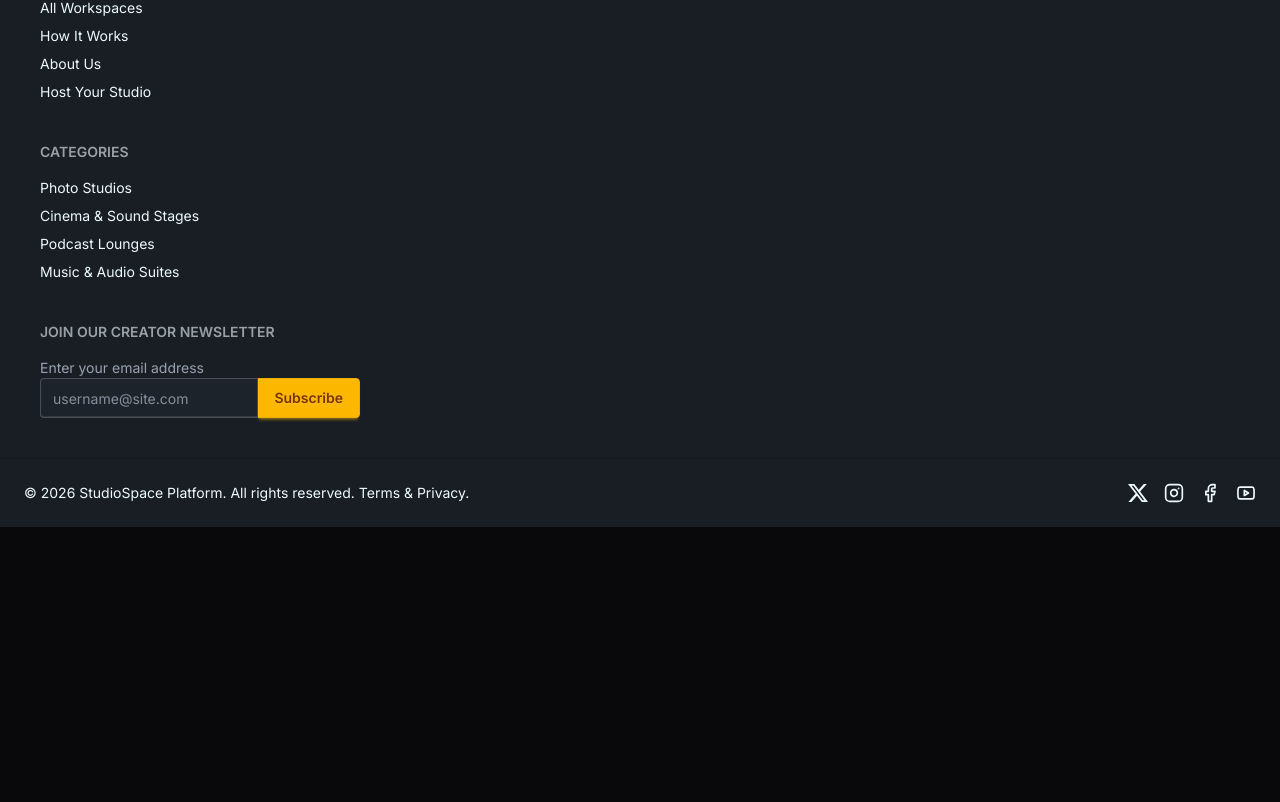
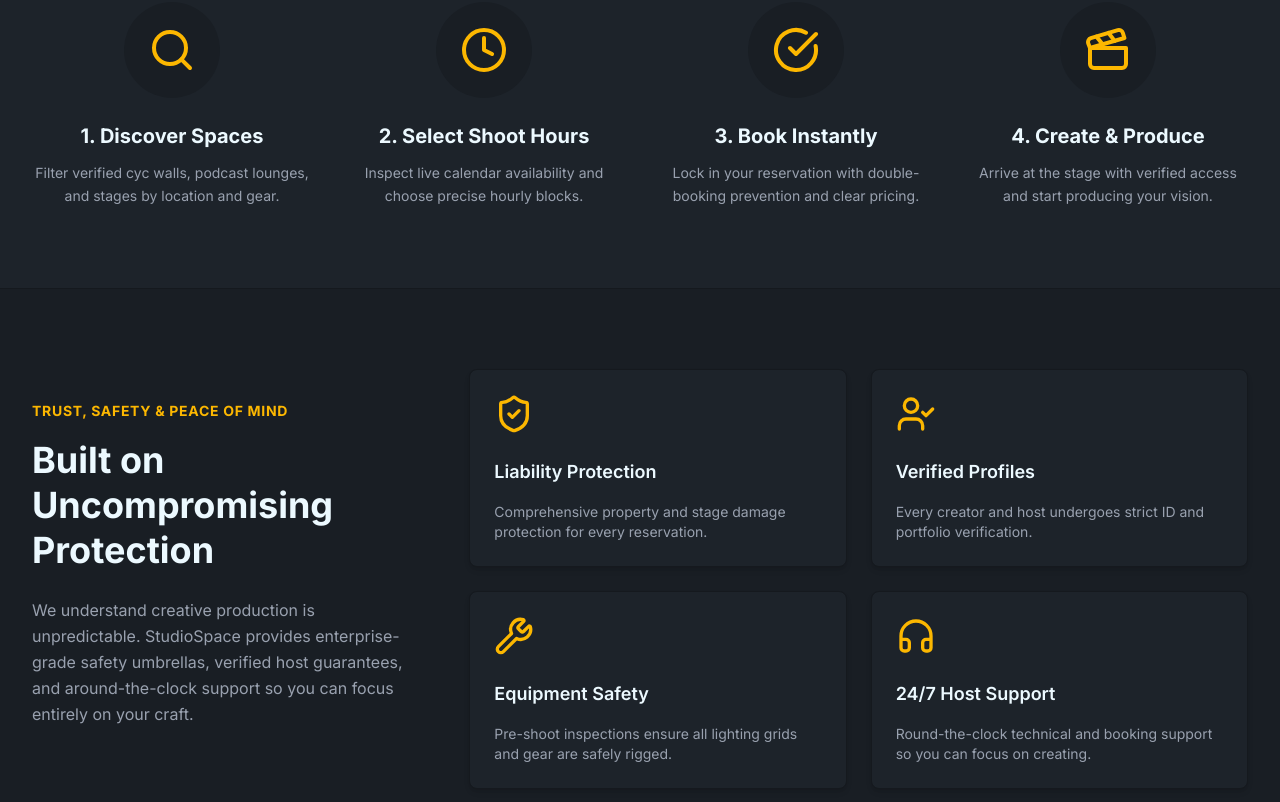
Before and after one commit to abdullahahmadmahee/Cat_Harry_Studio, a Next.js app: page / in a window 1280 px wide. Shown: the part 1478-2280 px from the top of the page. Before the commit the page ends 2005 px from the top, so only its background shows below. Built offline with nearby package versions, Linux system fonts and the light colour scheme.

Commit message:
feat: add static how it works and host guarantee sections

```diff
--- a/src/app/page.tsx
+++ b/src/app/page.tsx
@@ -1,11 +1,15 @@
 import HeroBanner from "@/components/home/HeroBanner";
 import BrowseCategories from "@/components/home/BrowseCategories";
+import HowItWorks from "@/components/home/HowItWorks";
+import HostGuarantee from "@/components/home/HostGuarantee";
 
 export default function Home() {
   return (
     <main className="min-h-screen bg-base-100 text-base-content flex flex-col">
       <HeroBanner />
       <BrowseCategories />
+      <HowItWorks />
+      <HostGuarantee />
     </main>
   );
 }
--- /dev/null
+++ b/src/components/home/HostGuarantee.tsx
@@ -0,0 +1,64 @@
+import { ShieldCheck, UserCheck, Wrench, HeadphonesIcon } from "lucide-react";
+
+export default function HostGuarantee() {
+  const assurances = [
+    {
+      id: 1,
+      title: "Liability Protection",
+      icon: <ShieldCheck className="w-10 h-10 text-warning" />,
+      description: "Comprehensive property and stage damage protection for every reservation.",
+    },
+    {
+      id: 2,
+      title: "Verified Profiles",
+      icon: <UserCheck className="w-10 h-10 text-warning" />,
+      description: "Every creator and host undergoes strict ID and portfolio verification.",
+    },
+    {
+      id: 3,
+      title: "Equipment Safety",
+      icon: <Wrench className="w-10 h-10 text-warning" />,
+      description: "Pre-shoot inspections ensure all lighting grids and gear are safely rigged.",
+    },
+    {
+      id: 4,
+      title: "24/7 Host Support",
+      icon: <HeadphonesIcon className="w-10 h-10 text-warning" />,
+      description: "Round-the-clock technical and booking support so you can focus on creating.",
+    },
+  ];
+
+  return (
+    <section id="about-us" className="py-20 bg-base-200 border-t border-base-300">
+      <div className="max-w-7xl mx-auto px-4 lg:px-8">
+        <div className="flex flex-col lg:flex-row gap-12 items-center">
+          <div className="lg:w-1/3">
+            <span className="text-warning font-bold tracking-wider uppercase text-sm">
+              Trust, Safety & Peace of Mind
+            </span>
+            <h2 className="text-3xl md:text-4xl font-bold mt-4 mb-6 leading-tight">
+              Built on Uncompromising Protection
+            </h2>
+            <p className="text-gray-400 mb-8 leading-relaxed">
+              We understand creative production is unpredictable. StudioSpace provides enterprise-grade safety umbrellas, verified host guarantees, and around-the-clock support so you can focus entirely on your craft.
+            </p>
+          </div>
+
+          <div className="lg:w-2/3 grid grid-cols-1 md:grid-cols-2 gap-6">
+            {assurances.map((item) => (
+              <div key={item.id} className="card bg-base-100 shadow-md border border-base-300 hover:border-warning/50 transition-colors duration-300">
+                <div className="card-body">
+                  <div className="mb-4">
+                    {item.icon}
+                  </div>
+                  <h3 className="card-title text-lg">{item.title}</h3>
+                  <p className="text-gray-400 text-sm mt-2">{item.description}</p>
+                </div>
+              </div>
+            ))}
+          </div>
+        </div>
+      </div>
+    </section>
+  );
+}
--- /dev/null
+++ b/src/components/home/HowItWorks.tsx
@@ -0,0 +1,55 @@
+import { Search, Clock, CheckCircle, Clapperboard } from "lucide-react";
+
+export default function HowItWorks() {
+  const steps = [
+    {
+      id: 1,
+      title: "1. Discover Spaces",
+      icon: <Search className="w-12 h-12 text-warning" />,
+      description: "Filter verified cyc walls, podcast lounges, and stages by location and gear.",
+    },
+    {
+      id: 2,
+      title: "2. Select Shoot Hours",
+      icon: <Clock className="w-12 h-12 text-warning" />,
+      description: "Inspect live calendar availability and choose precise hourly blocks.",
+    },
+    {
+      id: 3,
+      title: "3. Book Instantly",
+      icon: <CheckCircle className="w-12 h-12 text-warning" />,
+      description: "Lock in your reservation with double-booking prevention and clear pricing.",
+    },
+    {
+      id: 4,
+      title: "4. Create & Produce",
+      icon: <Clapperboard className="w-12 h-12 text-warning" />,
+      description: "Arrive at the stage with verified access and start producing your vision.",
+    },
+  ];
+
+  return (
+    <section id="how-it-works" className="py-20 bg-base-100">
+      <div className="max-w-7xl mx-auto px-4 lg:px-8">
+        <div className="text-center mb-16">
+          <h2 className="text-3xl md:text-4xl font-bold">How StudioSpace Works</h2>
+          <p className="text-gray-400 mt-4 max-w-2xl mx-auto">
+            Four simple steps from pre-production concept to rolling cameras in world-class creative facilities.
+          </p>
+        </div>
+
+        <div className="grid grid-cols-1 md:grid-cols-2 lg:grid-cols-4 gap-8">
+          {steps.map((step) => (
+            <div key={step.id} className="flex flex-col items-center text-center group">
+              <div className="w-24 h-24 rounded-full bg-base-200 flex items-center justify-center mb-6 group-hover:bg-warning/20 transition-colors duration-300">
+                {step.icon}
+              </div>
+              <h3 className="text-xl font-bold mb-3">{step.title}</h3>
+              <p className="text-gray-400 text-sm leading-relaxed">{step.description}</p>
+            </div>
+          ))}
+        </div>
+      </div>
+    </section>
+  );
+}
```
